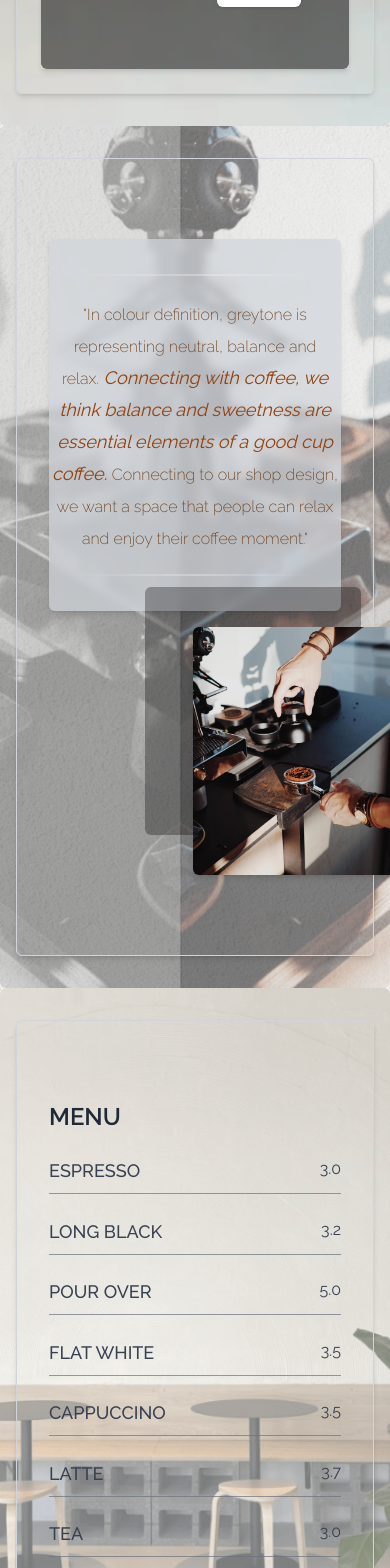
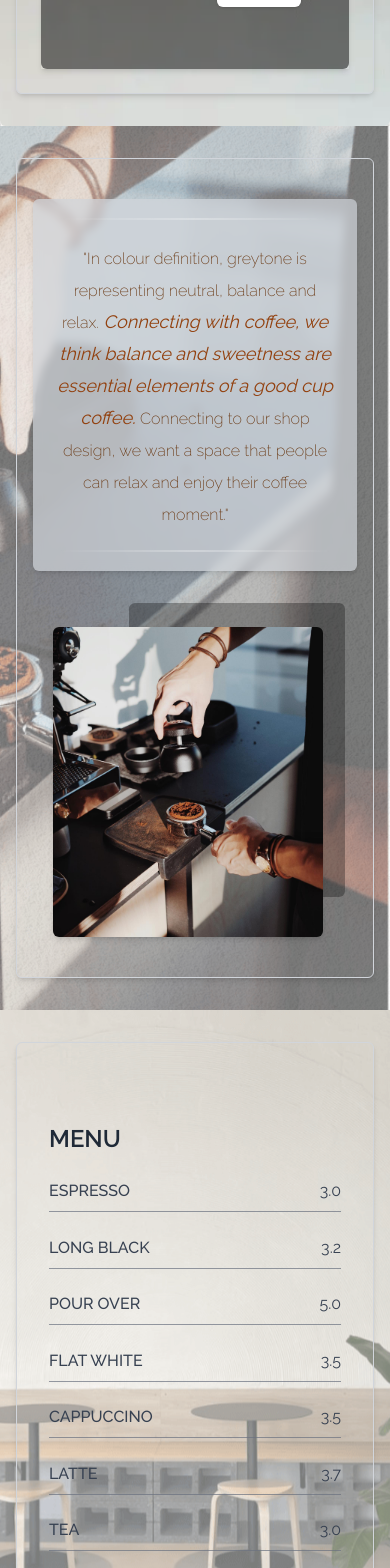
Before and after one commit to Samuellaudev/nextjs-cafe-template, a Next.js app: page / in a window 390 px wide. Shown: the part 780-2348 px from the top of the page. Built offline with nearby package versions, Linux system fonts and the light colour scheme.

Commit message:
Finished Home Page - Menu & Quote Section (Mobile View)

```diff
--- a/components/Menu.jsx
+++ b/components/Menu.jsx
@@ -1,8 +1,8 @@
 const Menu = () => {
   return (
-    <section className="relative mx-auto max-w-screen-xl px-4 py-8 sm:px-6 lg:px-8 md:mb-40 bg-white rounded-md">
+    <section className="relative mx-auto max-w-screen-xl px-4 py-8 sm:px-6 lg:px-8 md:mb-40 bg-white md:rounded-md">
       {/* Background Image */ }
-      <div className="absolute inset-0 bg-cover bg-center bg-no-repeat opacity-70 rounded-md" style={ { backgroundImage: "url('/images/bg_menu.png')" } }></div>
+      <div className="absolute inset-0 bg-cover bg-center bg-no-repeat opacity-70 md:rounded-md" style={ { backgroundImage: "url('/images/bg_menu.png')" } }></div>
       {/* Content */}
       <div className="relative z-10 container px-4 py-20 mx-auto text-white border border-gray-300 p-6 rounded-md shadow-md">
         <div className="relative lg:flex">
@@ -22,7 +22,7 @@ const Menu = () => {
             { menuItems.map(({ name, price }, index) => (
               <div key={ index }>
                 <div className="flex mt-2 md:mt-0 justify-between text-gray-700">
-                  <div className="font-medium text-lg uppercase">{ name }</div>
+                  <div className="font-medium md:text-lg uppercase">{ name }</div>
                   <p className="">{ price }</p>
                 </div>
                 <div className="mt-2 w-full h-[0.5px] bg-gray-500/70"></div>
--- a/components/Quote.jsx
+++ b/components/Quote.jsx
@@ -10,14 +10,14 @@ const Quote = () => {
   return (
     <section className="relative mx-auto max-w-screen-xl px-4 py-8 sm:px-6 lg:px-8 md:mb-40">
       {/* Background Image */ }
-      <div className="absolute inset-0 bg-cover bg-center bg-no-repeat opacity-70 rounded-md" style={ { backgroundImage: "url('/images/quote_bg.png')" } }></div>
+      <div className="absolute inset-0 bg-cover bg-right md:bg-center bg-no-repeat opacity-70 md:rounded-md" style={ { backgroundImage: "url('/images/quote_bg.png')" } }></div>
       {/* Content */ }
-      <div className="relative z-10 container grid grid-cols-1 md:grid-cols-2 gap-4 px-4 py-20 mx-auto text-center text-white border border-gray-300 p-6 rounded-md shadow-md">
-        <div className='relative col-span-1 md:col-span-1 my-auto mx-4'>
+      <div className="relative z-10 container grid grid-cols-1 md:grid-cols-2 gap-4 px-4 py-10 md:py-20 mx-auto text-center text-white border border-gray-300 p-6 rounded-md shadow-md">
+        <div className='relative col-span-1 md:col-span-1 mb-10 md:my-auto md:mx-4'>
           <div className="absolute inset-0 bg-gray-300/70 rounded-md shadow-md backdrop-blur-sm"></div>
-          <div className="relative py-4">
+          <div className="relative py-0 md:py-4">
             <ThinLine />
-            <p className="mt-6 md:px-14 text-base font-extralight text-[#66320a] leading-loose">
+            <p className="mt-6 px-6 md:px-14 text-base font-extralight text-[#66320a] leading-loose">
               "In colour definition, greytone is representing neutral, balance and relax.
               <span className='text-[#92400E] text-lg font-normal italic'>&nbsp;Connecting with coffee, we think balance and sweetness are essential elements of a good cup coffee.&nbsp;</span>
               Connecting to our shop design, we want a space that people can relax and enjoy their coffee moment."
@@ -26,11 +26,11 @@ const Quote = () => {
           </div>
         </div>
         <div className='col-span-1 relative'>
-          <div className="absolute -top-10 bottom-10 left-28 inset-0 w-2/3 bg-black/30 rounded-md"></div>
+          <div className="absolute -top-6 md:-top-10 bottom-10 left-24 md:left-28 inset-0 w-2/3 bg-black/30 rounded-md"></div>
           <Image
             src='/images/barista_1.jpg'
             alt="Barista brewing coffee"
-            className='relative ml-40 h-auto w-2/3 rounded-md shadow-md'
+            className='relative ml-5 md:ml-40 h-auto w-10/12 md:w-2/3 rounded-md shadow-md'
             width={ 0 }
             height={ 0 }
             sizes='100vw'
```
